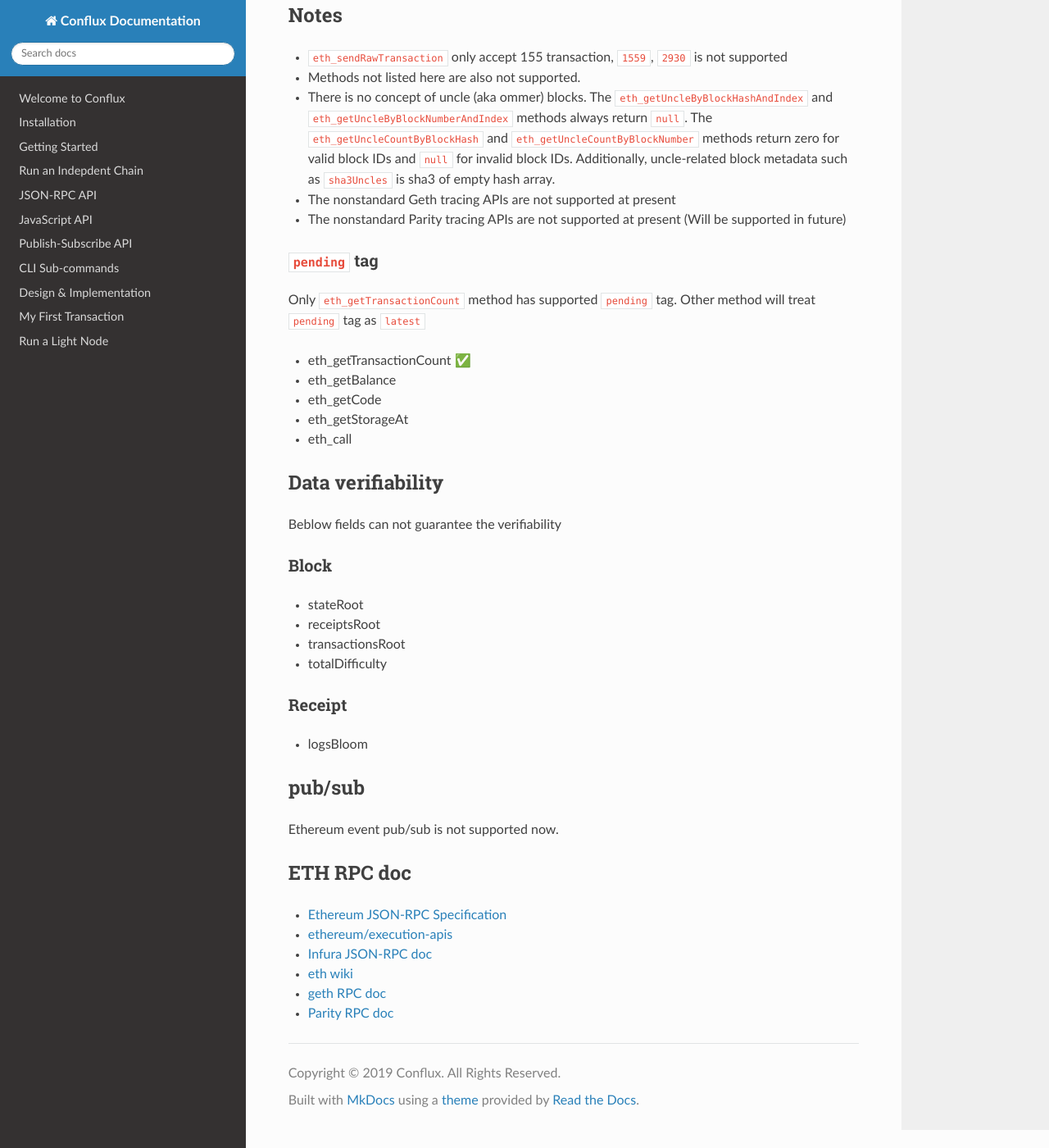
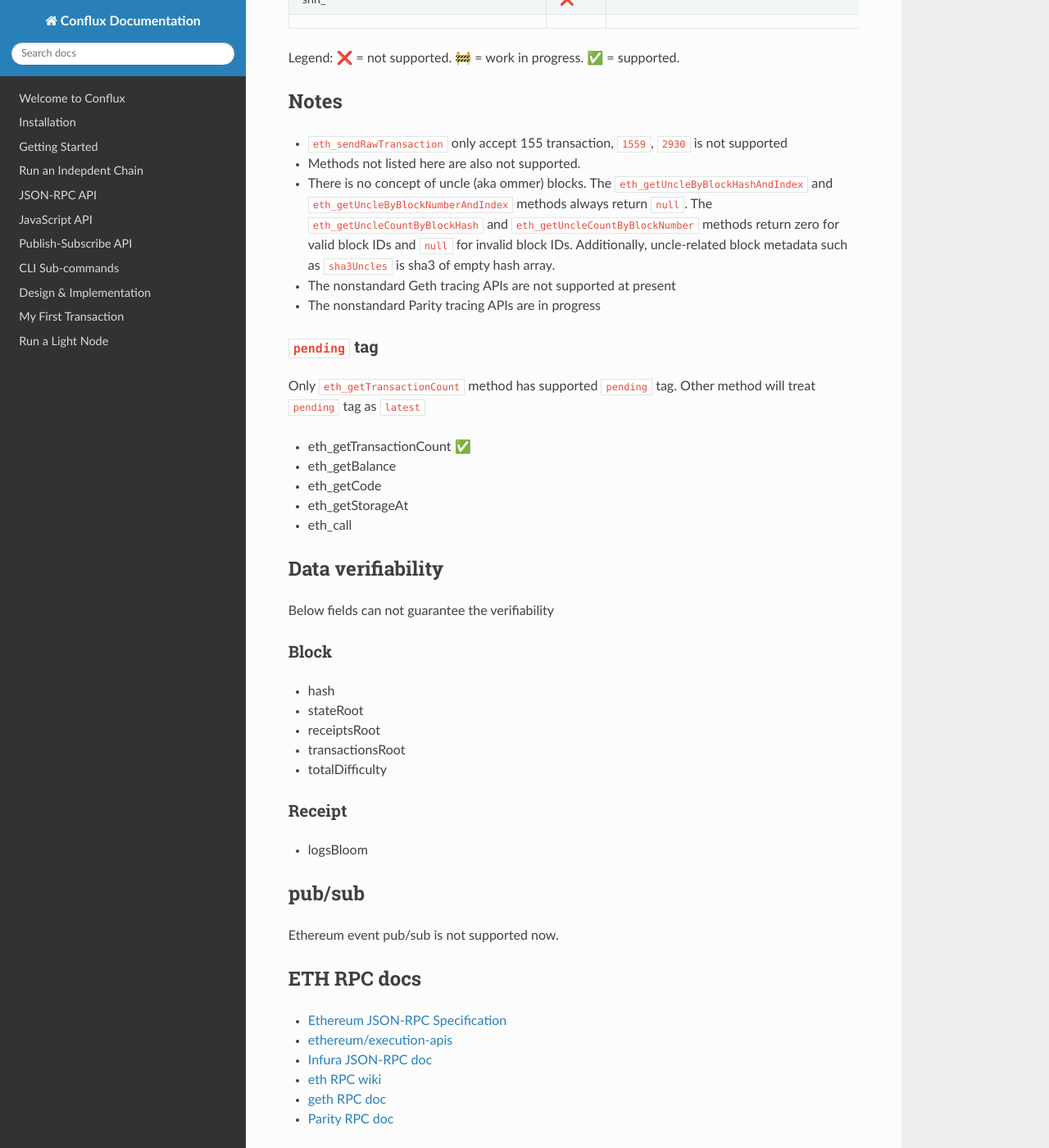
Before and after one commit to Conflux-Chain/conflux-doc, an MkDocs documentation site: the page built from docs/EVM-Space/RPC_Compatibility.md, in a window 1280 px wide and 1400 px high, scrolled down 2216 px. Shown: the whole window at 82% size. Built offline with MkDocs 1.6.1, drawn with Linux system fonts in a browser that asks for light colours; nearby versions of some CDN libraries; some of the changed text lies outside the part shown.

```diff
--- a/docs/EVM-Space/RPC_Compatibility.md
+++ b/docs/EVM-Space/RPC_Compatibility.md
@@ -49,6 +49,9 @@
 | parity_getBlockReceipts | ✅ |  |
 | eth_pendingTransactions | 🚧 | |
 | web3_sha3 | 🚧 | |
+| trace_block | ✅ | Parity RPC |
+| trace_filter | ✅ | Parity RPC  |
+| trace_transaction | ✅ | Parity RPC  |
 | eth_feeHistory | ❌ | |
 | eth_getFilterChanges | ❌ | |
 | eth_getFilterLogs | ❌ | |
@@ -76,7 +79,7 @@
 * Methods not listed here are also not supported.
 * There is no concept of uncle (aka ommer) blocks. The `eth_getUncleByBlockHashAndIndex` and `eth_getUncleByBlockNumberAndIndex` methods always return `null`. The `eth_getUncleCountByBlockHash` and `eth_getUncleCountByBlockNumber` methods return zero for valid block IDs and `null` for invalid block IDs. Additionally, uncle-related block metadata such as `sha3Uncles` is sha3 of empty hash array.
 * The nonstandard Geth tracing APIs are not supported at present
-* The nonstandard Parity tracing APIs are not supported at present (Will be supported in future)
+* The nonstandard Parity tracing APIs are in progress
 
 ### `pending` tag
 
@@ -90,10 +93,11 @@
 
 ## Data verifiability
 
-Beblow fields can not guarantee the verifiability
+Below fields can not guarantee the verifiability
 
 ### Block
 
+* hash
 * stateRoot
 * receiptsRoot
 * transactionsRoot
@@ -107,11 +111,11 @@
 
 Ethereum event pub/sub is not supported now.
 
-## ETH RPC doc
+## ETH RPC docs
 
 * [Ethereum JSON-RPC Specification](https://playground.open-rpc.org/?schemaUrl=https://raw.githubusercontent.com/ethereum/eth1.0-apis/assembled-spec/openrpc.json&uiSchema%5BappBar%5D%5Bui:splitView%5D=false&uiSchema%5BappBar%5D%5Bui:input%5D=false&uiSchema%5BappBar%5D%5Bui:examplesDropdown%5D=false)
 * [ethereum/execution-apis](https://github.com/ethereum/execution-apis)
 * [Infura JSON-RPC doc](https://infura.io/docs/ethereum#tag/JSON-RPC-Methods)
-* [eth wiki](https://eth.wiki/json-rpc/API)
+* [eth RPC wiki](https://eth.wiki/json-rpc/API)
 * [geth RPC doc](https://geth.ethereum.org/docs/rpc/server)
 * [Parity RPC doc](https://openethereum.github.io/JSONRPC)
```
Also changed, not shown: docs/EVM-Space/networks.md (+1 -1 lines).
